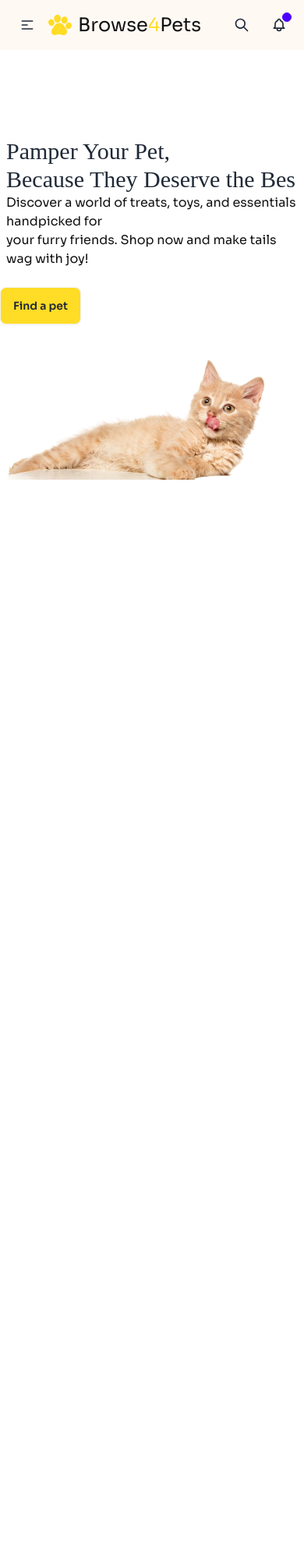
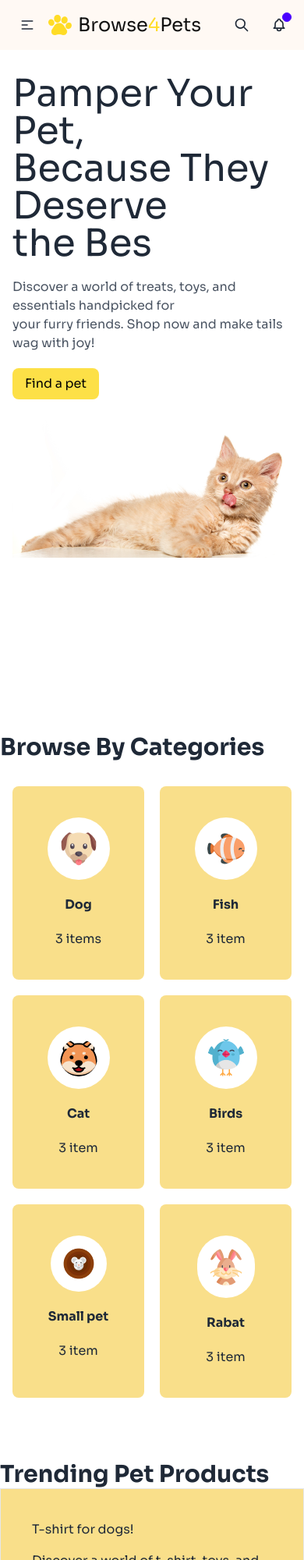
Before and after one commit to developerTamanna/PawCare-Hub, a plain HTML site: page index.html in a window 390 px wide. Shown: the top 2000 px of the page at 78% size. Before the commit the page ends 844 px from the top, so only its background shows below. Drawn offline with nearby package versions, Linux system fonts and the light colour scheme; a web font is replaced by a local one.

Commit message:
catagoris section and banner

```diff
--- a/index.html
+++ b/index.html
@@ -133,24 +133,109 @@
          </nav>
 
          <!--start banner section -->
-         <section class="md:container max-auto my-20">
-            <div class="flex flex-col md:flex-row md:py-6 md:px-20">
-                <!-- left-site -->
-                 <div class="relative z-10 mt-8 md:mt-0 md:w-1/2">
-                  <h2 class=" px-2 md:px-0  adlam text-3xl font-normal ">Pamper Your Pet,<br> Because They Deserve the Bes</h2>
-                  <p class=" px-2 md:px-0  text-[#111111] font-normal">Discover a world of treats, toys, and essentials handpicked for <br> your furry friends. Shop now and make tails wag with joy!</p>
-                  <button class=" mt-6 btn bg-paw-primary">Find a pet</button>
-                 </div>
-                 <!-- right site -->
-                 <div class=" relative md:absolute w-[90%] md:w-11/12 md:top-1 md:mt-40">
-                   <img class=" md:w-[90%] h-auto object-cover" src="./c1-assets/cat-big-removebg-preview.png" alt="">
-                 </div>
-            </div>
-         </section>
+         <section class="md:my-20">
+         <div class=" container mx-auto mt-8 relative flex-col px-4 md:py-11 md:px-32">
+          <div class=" min-h-screen">
+              <div class=" lg:absolute flex-col top-32  space-y-5 ">
+                  <h1 class="font-ADlam text-5xl">Pamper Your Pet,<br> Because They Deserve <br> the Bes</h1>
+                  <p class="text-gray-600">Discover a world of treats, toys, and essentials handpicked for <br> your furry friends. Shop now and make tails wag with joy!</p>
+                  <button class="bg-yellow-300 text-black px-4 py-2 rounded-lg">Find a pet</button>
+              </div>
+              <div>
+                  <img src="./c1-assets/cat-big.png" alt="">
+              </div>
+          </div>
+      </div>
+    </section>
           <!-- end banner-section -->
     </header>
     <main  class="md:container mx-auto">
+           <!-- Categories section -->
 
+           <section class="md:my-20">
+            <h2 class="text-3xl font-bold  md:px-32 " >Browse By Categories</h2>
+            <!-- container -->
+         <div class="grid grid-cols-2 md:grid-cols-3 lg:grid-cols-6 gap-5 px-4 md:py-11 md:px-32 mt-8 md:mt-10">
+          <!-- card -->
+           <!-- card-1 -->
+           <div class="bg-[#F9DF8A] flex flex-col py-10 items-center space-y-5 rounded-lg">
+            <img src="./c1-assets/dog-cartoon.png" alt="" class="bg-white p-4 rounded-full">
+            <h4 class="font-bold">Dog</h4>
+            <p>3 items</p>
+           </div>
+            <!-- end-card-1 -->
+
+            <!-- card-2 -->
+             <div class="bg-[#f9df8a] flex flex-col py-10 items-center rounded-lg space-y-5">
+              <img class="bg-white p-4 rounded-full" src="./c1-assets/fish-cartoon.png" alt="">
+              <h4 class="font-bold">Fish</h4>
+              <p> 3 item</p>
+             </div>
+             <!-- card-2-end -->
+            <!-- card-3 -->
+             <div class="bg-[#f9df8a] flex flex-col py-10 items-center rounded-lg space-y-5">
+              <img class="bg-white p-4 rounded-full" src="./c1-assets/cat-cartoon.png" alt="">
+              <h4 class="font-bold">Cat</h4>
+              <p> 3 item</p>
+             </div>
+             <!-- card-3-end -->
+            <!-- card-4 -->
+             <div class="bg-[#f9df8a] flex flex-col py-10 items-center rounded-lg space-y-5">
+              <img class="bg-white p-4 rounded-full" src="./c1-assets/bird-cartoon.png" alt="">
+              <h4 class="font-bold">Birds</h4>
+              <p> 3 item</p>
+             </div>
+             <!-- card-4-end -->
+            <!-- card-5 -->
+             <div class="bg-[#f9df8a] flex flex-col py-10 items-center rounded-lg space-y-5">
+              <img class="bg-white p-4 rounded-full" src="./c1-assets/mouse-cartoon.png" alt="">
+              <h4 class="font-bold">Small pet</h4>
+              <p> 3 item</p>
+             </div>
+             <!-- card-5-end -->
+            <!-- card-6 -->
+             <div class="bg-[#f9df8a] flex flex-col py-10 items-center rounded-lg space-y-5">
+              <img class="bg-white p-4 rounded-full" src="./c1-assets/rabbit-cartoon.png" alt="">
+              <h4 class="font-bold">Rabat</h4>
+              <p> 3 item</p>
+             </div>
+             <!-- card-6-end -->
+            <!-- end-container -->
+          </div>
+           </section>
+            <!-- end categories section -->
+
+            <!-- start Products section -->
+           <section class="my-20" >
+            <h2 class="text-3xl font-bold  md:px-32 " >Trending Pet Products</h2>
+            <!-- container -->
+             <div>
+              <!-- left -->
+               <div>
+                <div class=" border p-10 bg-[#F9DF8A]">
+                  <div class="space-y-4">
+                    <h2 class="">T-shirt for dogs!</h2>
+                    <p>Discover a world of t-shirt, toys, and essentrials handiicked for</p>
+                    <button class="btn bg-white">Shop now</button>
+                  </div>
+                  <div class="flex justify-end">
+                    <img
+                      src="./c1-assets/cute-pet-small.png"
+                      alt="cat" />
+                    </div>
+                </div>
+               </div>
+               <!-- right -->
+
+                <div>
+                  <!-- card-1 -->
+                   <div>
+
+                   </div>
+                </div>
+             </div>
+           </section>
+            <!-- end product section -->
     </main>
     <footer>
 
```
